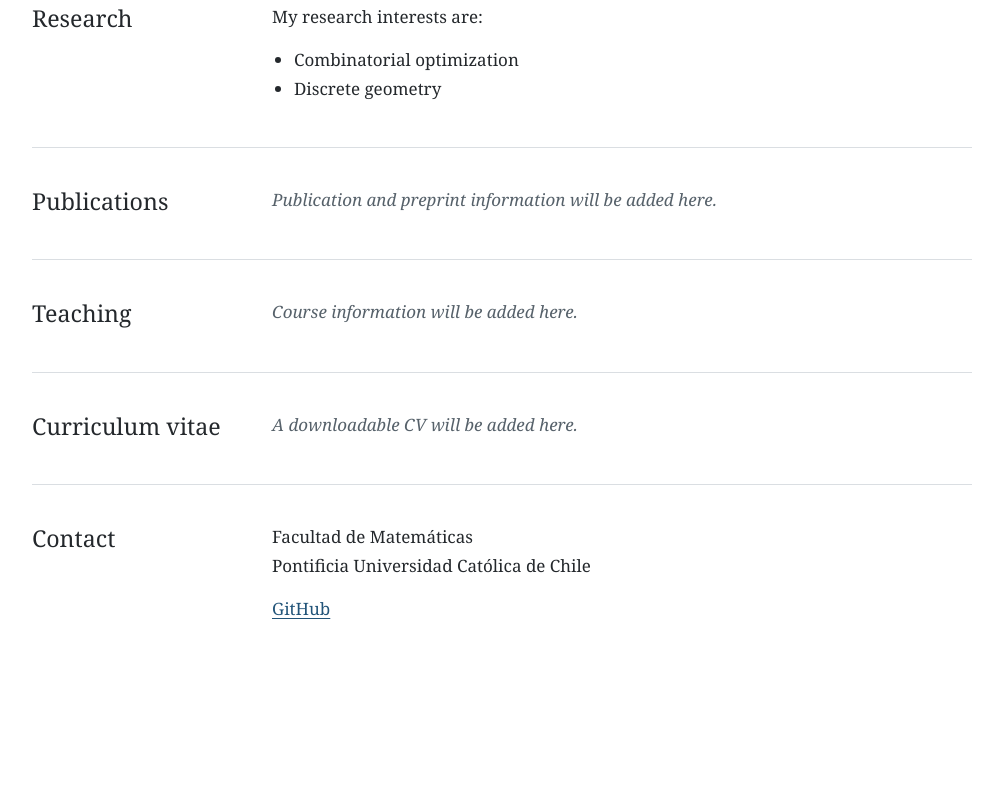
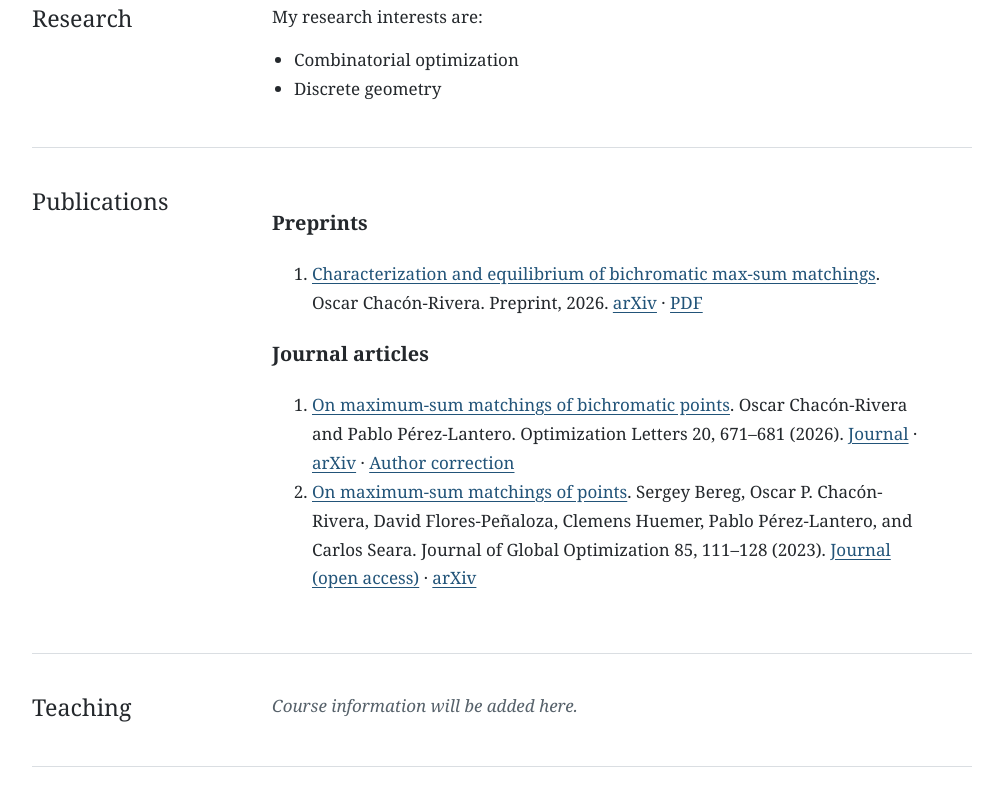
Before and after one commit to opchacon/opchacon.github.io, a plain HTML site: page index.html in a window 1280 px wide. Shown: the part 668-1478 px from the top of the page, without its empty margins (138-1141 px from the left). Before the commit the page ends 1377 px from the top, so only its background shows below. Drawn offline with Linux system fonts and the light colour scheme.

Commit message:
Add verified journal articles and preprint with links

```diff
--- a/index.html
+++ b/index.html
@@ -25,7 +25,35 @@
 </section>
 <section class="section" id="about"><h2>About me</h2><div><p>I am an Adjunct Professor at the Facultad de Matemáticas, Pontificia Universidad Católica de Chile.</p><p>My academic interests include combinatorial optimization and discrete geometry.</p></div></section>
 <section class="section" id="research"><h2>Research</h2><div><p>My research interests are:</p><ul><li>Combinatorial optimization</li><li>Discrete geometry</li></ul><!-- Add a more detailed research statement here when ready. --></div></section>
-<section class="section" id="publications"><h2>Publications</h2><div><p class="pending">Publication and preprint information will be added here.</p><!-- Replace the paragraph with an ordered list of your works, with titles, coauthors, years and links. --></div></section>
+<section class="section" id="publications">
+<h2>Publications</h2>
+<div>
+<h3 class="publication-heading">Preprints</h3>
+<ol class="publication-list">
+  <li>
+    <a class="publication-title" href="https://arxiv.org/abs/2607.10070">Characterization and equilibrium of bichromatic max-sum matchings</a>.
+    <span class="publication-authors">Oscar Chacón-Rivera.</span>
+    <span class="publication-venue">Preprint, 2026.</span>
+    <span class="publication-links"><a href="https://arxiv.org/abs/2607.10070">arXiv</a> · <a href="https://arxiv.org/pdf/2607.10070">PDF</a></span>
+  </li>
+</ol>
+<h3 class="publication-heading">Journal articles</h3>
+<ol class="publication-list">
+  <li>
+    <a class="publication-title" href="https://doi.org/10.1007/s11590-025-02260-y">On maximum-sum matchings of bichromatic points</a>.
+    <span class="publication-authors">Oscar Chacón-Rivera and Pablo Pérez-Lantero.</span>
+    <span class="publication-venue">Optimization Letters 20, 671–681 (2026).</span>
+    <span class="publication-links"><a href="https://doi.org/10.1007/s11590-025-02260-y">Journal</a> · <a href="https://arxiv.org/abs/2403.08977">arXiv</a> · <a href="https://doi.org/10.1007/s11590-026-02316-7">Author correction</a></span>
+  </li>
+  <li>
+    <a class="publication-title" href="https://doi.org/10.1007/s10898-022-01199-z">On maximum-sum matchings of points</a>.
+    <span class="publication-authors">Sergey Bereg, Oscar P. Chacón-Rivera, David Flores-Peñaloza, Clemens Huemer, Pablo Pérez-Lantero, and Carlos Seara.</span>
+    <span class="publication-venue">Journal of Global Optimization 85, 111–128 (2023).</span>
+    <span class="publication-links"><a href="https://doi.org/10.1007/s10898-022-01199-z">Journal (open access)</a> · <a href="https://arxiv.org/abs/1911.10610">arXiv</a></span>
+  </li>
+</ol>
+</div>
+</section>
 <section class="section" id="teaching"><h2>Teaching</h2><div><p class="pending">Course information will be added here.</p><!-- Add course names, terms, and materials here. --></div></section>
 <section class="section" id="cv"><h2>Curriculum vitae</h2><div><p class="pending">A downloadable CV will be added here.</p><!-- When you upload files/cv.pdf, use: <p><a href="files/cv.pdf">Download CV (PDF)</a></p> --></div></section>
 <section class="section" id="contact"><h2>Contact</h2><div><p>Facultad de Matemáticas<br>Pontificia Universidad Católica de Chile</p><p><a href="https://github.com/opchacon">GitHub</a></p><!-- Add a public email address here when you choose one. --></div></section>
```
